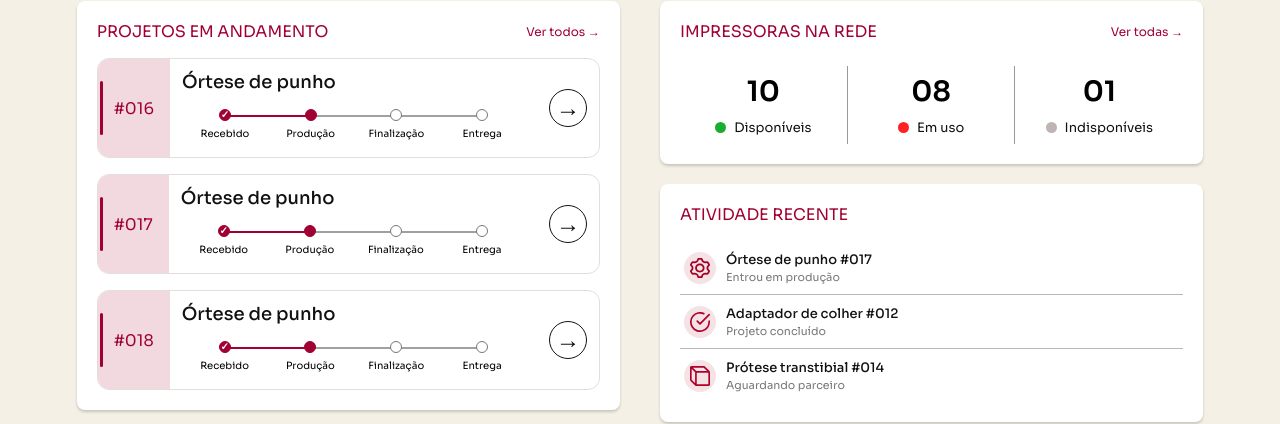
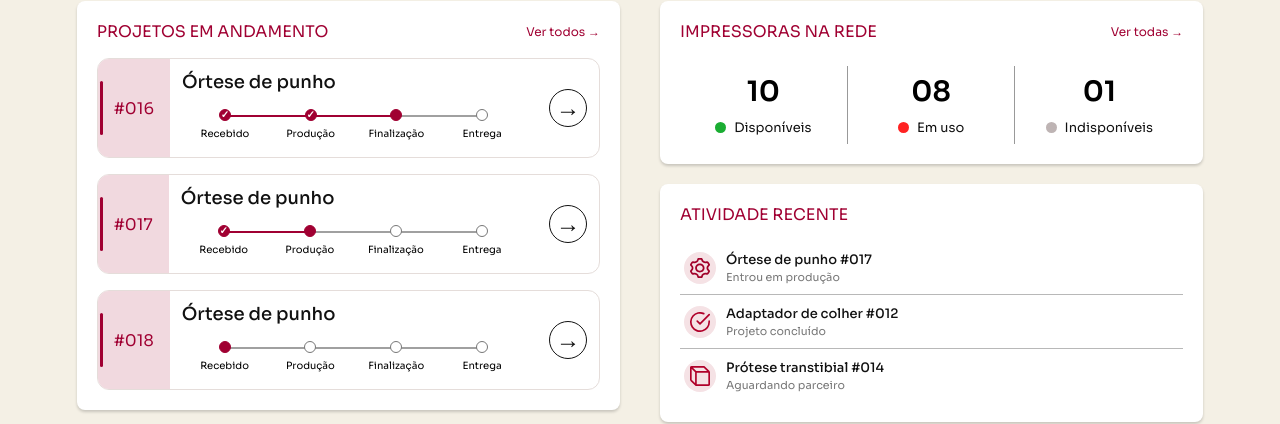
Before and after one commit to PedroOSanches/hub_elo3d, a plain HTML site: page frontend/src/app/pages/dashboard-aacd-preview.html in a window 1280 px wide. Shown: the part 268-692 px from the top of the page. Drawn offline with Linux system fonts and the light colour scheme.

Commit message:
feat: implementa progresso dinamico dos projetos no dashboard AACD

```diff
--- /dev/null
+++ b/frontend/src/app/js/dashboard-aacd.js
@@ -0,0 +1,57 @@
+
+const etapasProjeto = [
+    "Recebido",
+    "Produção",
+    "Finalização",
+    "Entrega"
+];
+
+
+const projetos = [
+    { id: "016", etapaAtual: "Finalização" },
+    { id: "017", etapaAtual: "Produção" },
+    { id: "018", etapaAtual: "Recebido" }
+];
+
+
+const cardsProjetos = document.querySelectorAll(
+    ".aacd-dashboard__project-card"
+);
+
+
+cardsProjetos.forEach((card, indice) => {
+    const projeto = projetos[indice];
+
+    if (!projeto) return;
+
+
+    const indiceEtapa = etapasProjeto.indexOf(projeto.etapaAtual);
+
+    if (indiceEtapa === -1) return;
+
+
+    const porcentagem =
+        (indiceEtapa / (etapasProjeto.length - 1)) * 100;
+
+
+    const barra = card.querySelector(".aacd-dashboard__progress");
+
+    if (!barra) return;
+
+    barra.style.setProperty("--progresso", porcentagem + "%");
+
+
+    const etapas = barra.querySelectorAll("li");
+
+    etapas.forEach((etapa, indice) => {
+        etapa.classList.remove("completed", "current");
+        etapa.removeAttribute("aria-current");
+
+        if (indice < indiceEtapa) {
+            etapa.classList.add("completed");
+        } else if (indice === indiceEtapa) {
+            etapa.classList.add("current");
+            etapa.setAttribute("aria-current", "step");
+        }
+    });
+});
--- a/frontend/src/app/pages/dashboard-aacd-preview.html
+++ b/frontend/src/app/pages/dashboard-aacd-preview.html
@@ -36,9 +36,16 @@
             })
             .then(html => {
                 document.getElementById('dashboard-container').innerHTML = html;
+
+                const script = document.createElement('script');
+                script.src = '../js/dashboard-aacd.js';
+                document.body.appendChild(script);
+
             })
             .catch(error => console.error(error));
     </script>
 
+
+
 </body>
 </html>
--- a/frontend/src/app/style/dashboard-aacd.css
+++ b/frontend/src/app/style/dashboard-aacd.css
@@ -223,6 +223,7 @@
     list-style: none;
     padding: 0;
     margin: 16px 0 0;
+    --progresso: 33.33%;
 }
 
 
@@ -239,8 +240,8 @@
     background: linear-gradient(
         to right,
         #A00032 0%,
-        #A00032 33.33%,
-        #A0A0A0 33.33%,
+        #A00032 var(--progresso, 0%),
+        #A0A0A0 var(--progresso, 0%),
         #A0A0A0 100%
     );
 }
```
